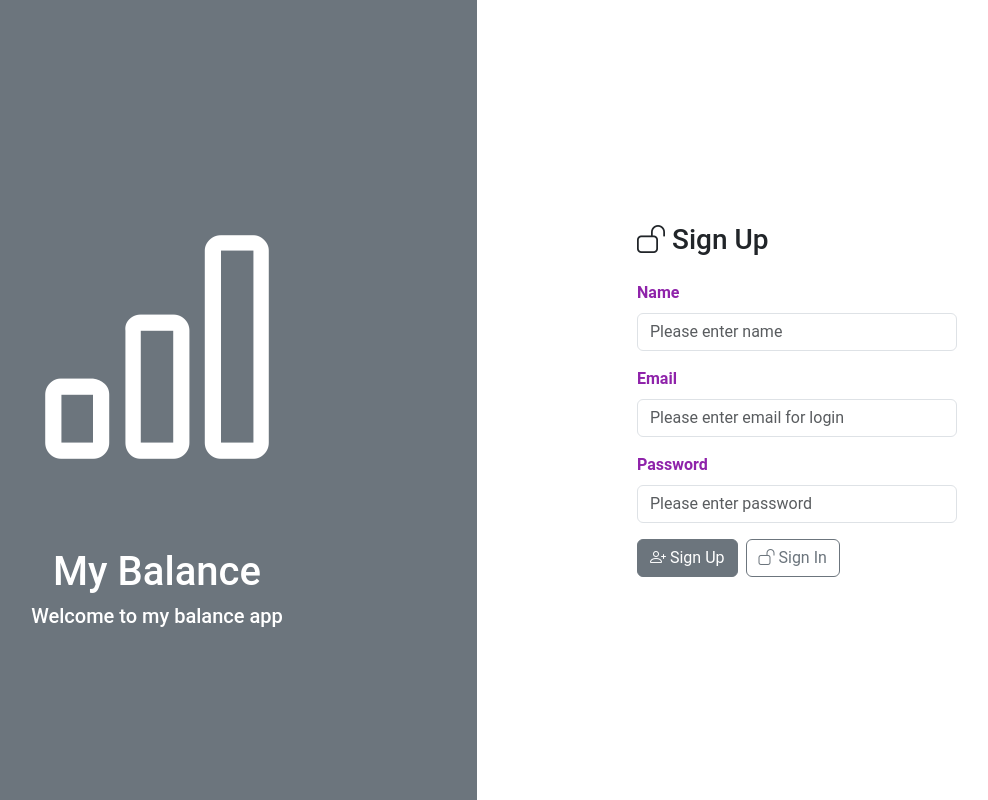
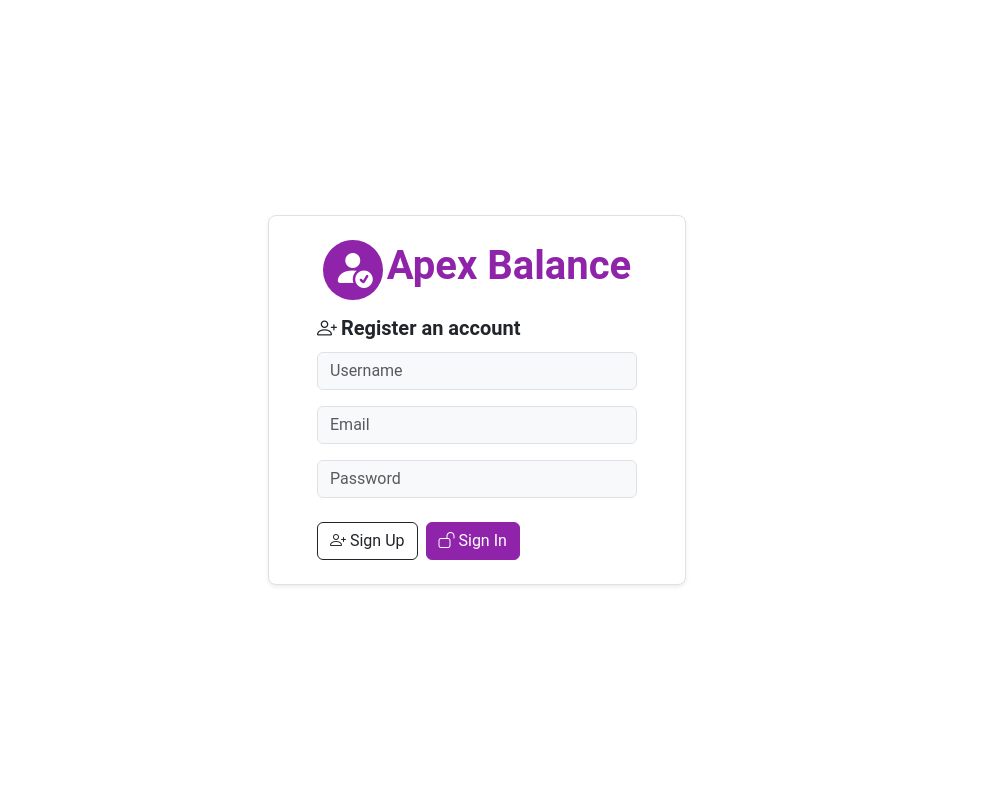
Before and after one commit to AungNyanHtet18/Balance-Tracker, a React (Vite) app in the folder balance-web/: page /signup in a window 1280 px wide. Shown: the whole page, without its empty margins (163-1151 px from the left). Built offline with nearby package versions, Linux system fonts and the light colour scheme.

Commit message:
refactoring for register and login page

```diff
--- a/balance-web/src/index.css
+++ b/balance-web/src/index.css
@@ -134,3 +134,19 @@ body {
 .append-nav  .active {
    color: #8f23aa !important;
 }
+
+
+/* login */
+div .login-width {
+   width: 320px;
+}
+
+div .login-height{
+   height: 370px;
+}
+
+div .login-circle {
+  width: 60px;
+  height: 60px;
+  background-color: #8f23aa;
+}
--- a/balance-web/src/pages/anonymous/_layout.tsx
+++ b/balance-web/src/pages/anonymous/_layout.tsx
@@ -3,16 +3,8 @@ import ClientErrorMessage from "../../ui/client-error-message";
 
 export default function AnonymousLayout() {
     return (
-        <div className="d-flex align-items-stretch vh-100">
-
-            <section className="bg-secondary w-50 d-flex flex-column justify-content-center align-items-center">
-                <i className="bi-bar-chart cover-icon"></i>
-
-                <h1 className="text-white">My Balance</h1>
-                <h5 className="text-white">Welcome to my balance app</h5>
-            </section>
-
-            <main className="w-50 d-flex flex-column justify-content-center align-items-center">
+        <div>
+            <main className="w-100 vh-100 d-flex  justify-content-center align-items-center" >
                 <Outlet />
             </main>
 
--- a/balance-web/src/pages/anonymous/signin.tsx
+++ b/balance-web/src/pages/anonymous/signin.tsx
@@ -27,33 +27,45 @@ export default function SignIn() {
     }
 
     return (
-        <div className="w-50">
+        <div className="border border-1 rounded-3 shadow-sm py-4 px-5 login-height">
+            <div className="d-flex flex-column gap-2">
+                <div className="d-flex justify-content-center align-items-center gap-1">
+                    <div className="d-flex justify-content-center">
+                        <div className="d-flex justify-content-center rounded-circle login-circle" >
+                            <i className="bi bi-person fs-1 text-white"></i>
+                        </div>
+                    </div>
+                    <h1 className="fw-bold color-type">Apex Balance</h1>
+                </div>
 
-            <h3><i className="bi-unlock"></i> Member Sign In</h3>
+
+                 <h5 className="mt-2 fw-bold"><i className="bi-unlock me-1"></i>Have an account?</h5>
+            </div>
+
 
             {deleted &&
                 <h5 className="text-danger bg-danger-subtle p-2 rounded rounded-3 border border-danger">Temporarily Banned</h5>
             }
 
-            <form onSubmit={handleSubmit(signIn)} className="mt-4">
-                <FormGroup label="Login ID">
-                    <input type="text" className="form-control" placeholder="Enter email address."
+            <form onSubmit={handleSubmit(signIn)} className="mt-1">
+                <FormGroup className="login-width">
+                    <input type="text" className="form-control bg-light" placeholder="Email"
                         {...register('email', {required : "Please enter email for login."})}/>
                     {errors.email && <span className="text-sm text-danger">{errors.email?.message}</span>}
                 </FormGroup>
 
-                <FormGroup label="Password" className="mt-3">
-                    <input type="password" className="form-control" placeholder="Enter password."
+                <FormGroup  className="mt-3 login-width">
+                    <input type="password" className="form-control bg-light" placeholder="Password"
                         {...register('password', {required : "Please enter password."})}/>
-                    {errors.password && <span className="text-sm text-danger">{errors.password?.message}</span>}
+                    {errors.password && <span className="text-sm text-danger mt-3">{errors.password?.message}</span>}
                 </FormGroup>
 
-                <div className="mt-3">
-                    <button type="submit" className="btn btn-secondary">
+                <div className="mt-4">
+                    <button type="submit" className="btn btn-outline-dark">
                         <i className="bi-unlock"></i> Sign In
                     </button>
 
-                    <Link to="/signup" className="btn btn-outline-secondary ms-2">
+                    <Link to="/signup" className="btn btn-purple ms-2">
                         <i className="bi-person-plus"></i> Sign Up
                     </Link>
                 </div>
--- a/balance-web/src/pages/anonymous/signup.tsx
+++ b/balance-web/src/pages/anonymous/signup.tsx
@@ -23,37 +23,50 @@ export default function SignUp() {
     }
 
     return (
-        <div className="w-50">
-            <h3><i className="bi-unlock"></i> Sign Up</h3>
+        <div className="bg-white border border-1 rounded-3 shadow-sm py-4 px-5">
 
-            <form onSubmit={handleSubmit(signUp)} className="mt-4">
-                <FormGroup label="Name">
-                    <input type="text" className="form-control" placeholder="Please enter name" {
+           <div className="d-flex flex-column gap-2">
+                 <div className="d-flex justify-content-center align-items-center gap-1">
+                        <div className="d-flex justify-content-center">
+                            <div className= "d-flex justify-content-center rounded-circle login-circle" >
+                            <i className="bi bi-person-fill-check fs-1 text-white"></i>
+                            </div>
+                        </div>
+
+                        <h1 className="fw-bold color-type">Apex Balance</h1>
+                   </div>
+
+                 <h5 className="mt-2 fw-bold"> <i className="bi bi-person-plus me-1"></i>Register an account</h5>
+            </div>
+
+            <form onSubmit={handleSubmit(signUp)} className="mt-1">
+                <FormGroup className="login-width" >
+                    <input type="text" className="form-control bg-light" placeholder="Username" {
                         ...register('name', {required : "Please enter your name."})
                     } />
                     {errors.name && <span className="text-danger">{errors.name.message}</span>}
                 </FormGroup>
 
-                <FormGroup label="Email" className="mt-3">
-                    <input type="text" className="form-control" placeholder="Please enter email for login" {
+                <FormGroup className="mt-3 login-width">
+                    <input type="text" className="form-control bg-light" placeholder="Email " {
                         ...register('email', {required : "Please enter email for login."})
                     } />
-                    {errors.email && <span className="text-danger">{errors.email.message}</span>}
+                    {errors.email && <span className="text-danger mt-1">{errors.email.message}</span>}
                 </FormGroup>
 
-                <FormGroup label="Password" className="mt-3">
-                    <input type="password" className="form-control" placeholder="Please enter password" {
+                <FormGroup className="mt-3 login-width">
+                    <input type="password" className="form-control bg-light" placeholder="Password" {
                         ...register('password', {required : "Please enter password."})
                     } />
-                    {errors.password && <span className="text-danger">{errors.password.message}</span>}
+                    {errors.password && <span className="text-danger mt-1">{errors.password.message}</span>}
                 </FormGroup>
 
-                <div className="mt-3">
-                    <button type="submit" className="btn btn-secondary">
+                <div className="mt-4">
+                    <button type="submit" className="btn btn-outline-dark">
                         <i className="bi-person-plus"></i> Sign Up
                     </button>
 
-                    <Link to="/signin" className="btn btn-outline-secondary ms-2">
+                    <Link to="/signin" className="btn btn-purple ms-2">
                         <i className="bi-unlock"></i> Sign In
                     </Link>
                 </div>
--- a/balance-web/src/ui/form-group.tsx
+++ b/balance-web/src/ui/form-group.tsx
@@ -1,6 +1,6 @@
 import type React from "react";
 
-export default function FormGroup({label, className, labelClassName, children}:{label:string, className?: string, labelClassName?: string , children?: React.ReactNode}) {
+export default function FormGroup({label, className, labelClassName, children}:{label?:string, className?: string, labelClassName?: string , children?: React.ReactNode}) {
     return (
         <div className={className}>
             {label &&
```
